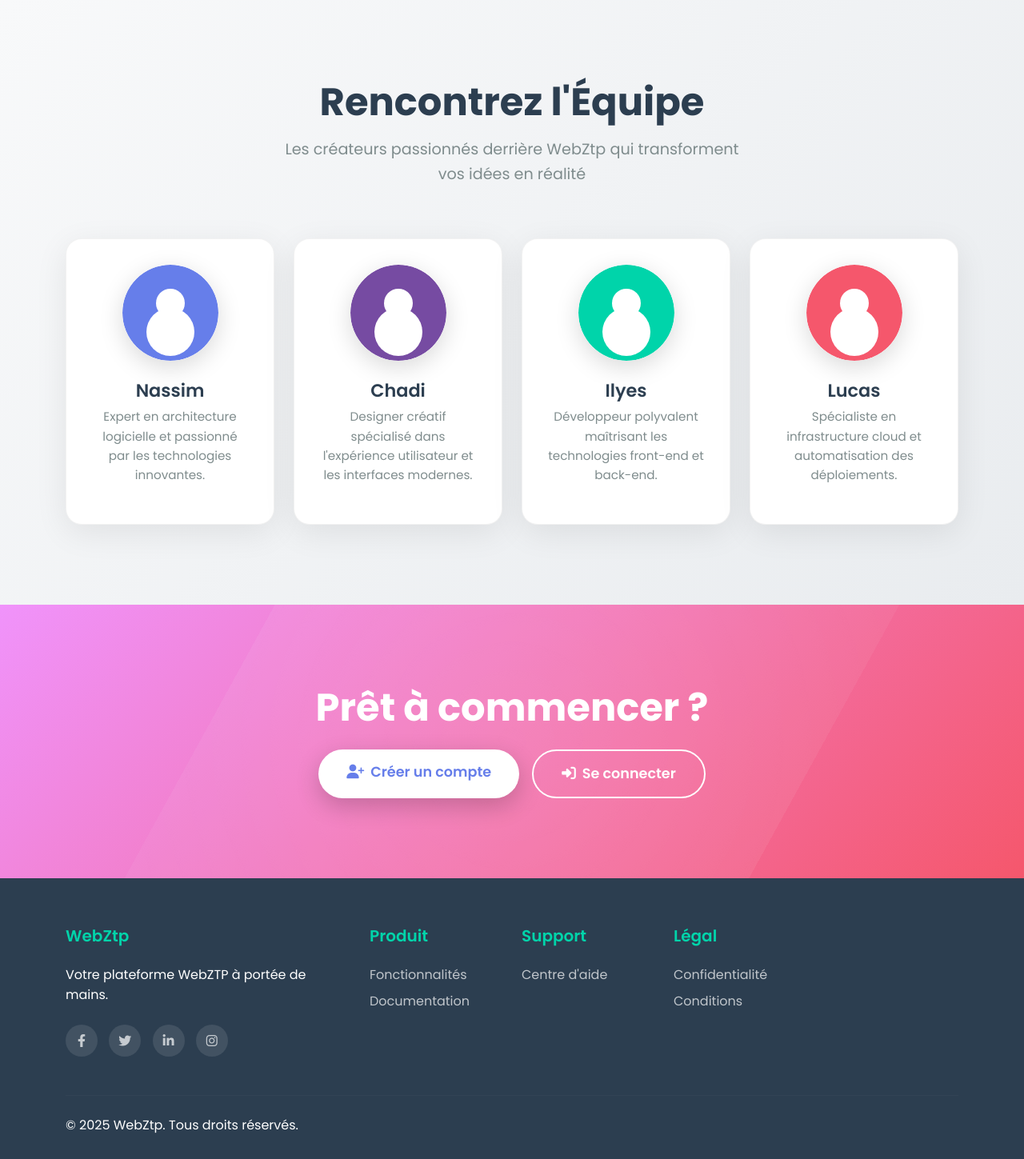
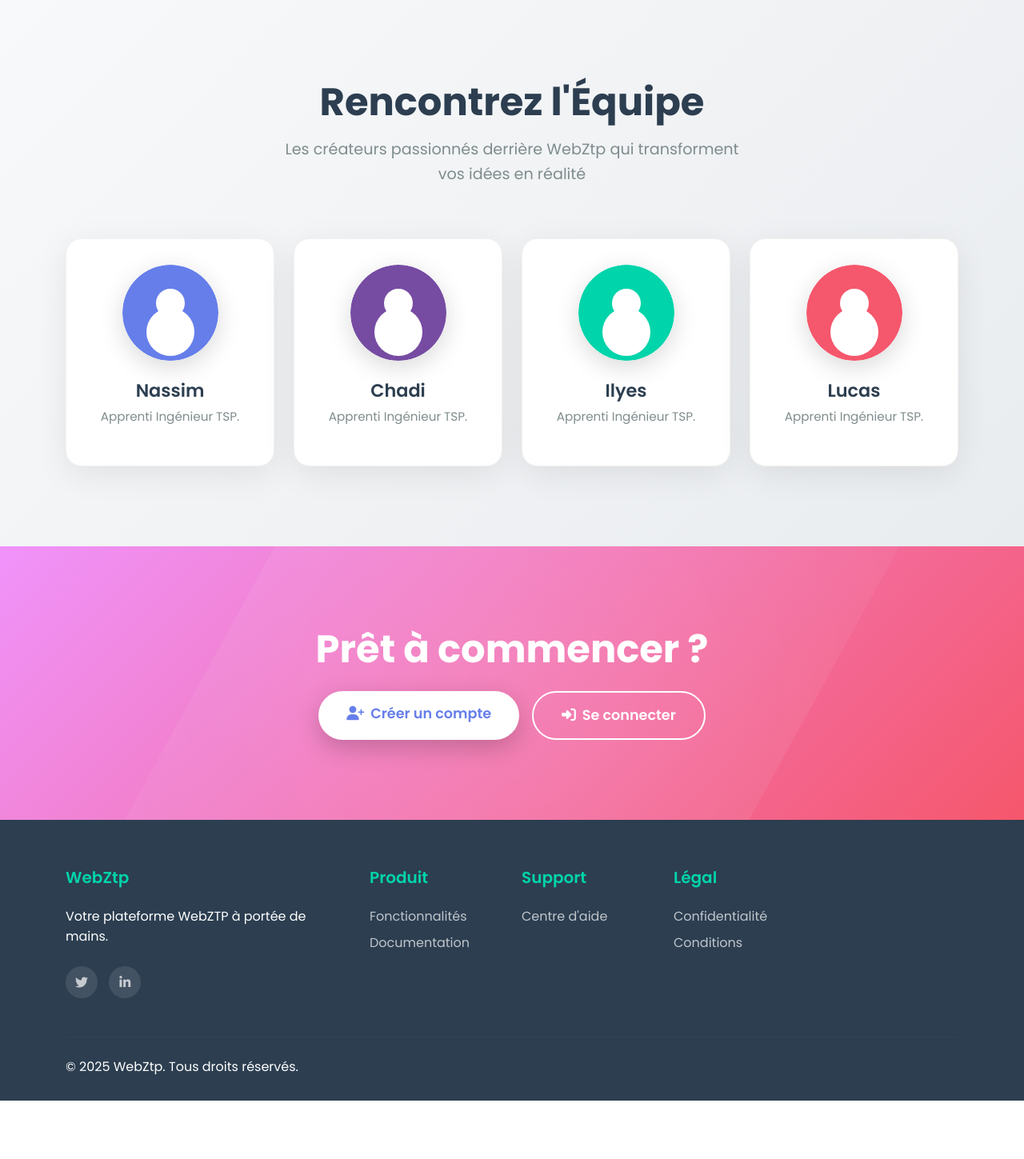
Before and after one commit to NassimEH/web-ztp, a Django app: page /home/ in a window 1280 px wide. Shown: the part 1527-2976 px from the top of the page at 80% size. After the commit the page ends 2903 px from the top, so only its background shows below. Run offline with Django 5.2, Linux system fonts and the light colour scheme; some libraries are stand-ins or nearby versions.

```diff
--- a/app/core/templates/core/landing_page.html
+++ b/app/core/templates/core/landing_page.html
@@ -674,7 +674,7 @@
                         </div>
                         <div class="creator-info">
                             <h4>Nassim</h4>
-                            <p class="creator-description">Expert en architecture logicielle et passionné par les technologies innovantes.</p>
+                            <p class="creator-description">Apprenti Ingénieur TSP.</p>
                         </div>
                     </div>
                 </div>
@@ -693,7 +693,7 @@
                         </div>
                         <div class="creator-info">
                             <h4>Chadi</h4>
-                            <p class="creator-description">Designer créatif spécialisé dans l'expérience utilisateur et les interfaces modernes.</p>
+                            <p class="creator-description">Apprenti Ingénieur TSP.</p>
                         </div>
                     </div>
                 </div>
@@ -712,7 +712,7 @@
                         </div>
                         <div class="creator-info">
                             <h4>Ilyes</h4>
-                            <p class="creator-description">Développeur polyvalent maîtrisant les technologies front-end et back-end.</p>
+                            <p class="creator-description">Apprenti Ingénieur TSP.</p>
                         </div>
                     </div>
                 </div>
@@ -731,7 +731,7 @@
                         </div>
                         <div class="creator-info">
                             <h4>Lucas</h4>
-                            <p class="creator-description">Spécialiste en infrastructure cloud et automatisation des déploiements.</p>
+                            <p class="creator-description">Apprenti Ingénieur TSP.</p>
                         </div>
                     </div>
                 </div>
@@ -766,10 +766,8 @@
                         Votre plateforme WebZTP à portée de mains.
                     </p>
                     <div class="social-links">
-                        <a href="#"><i class="fab fa-facebook-f"></i></a>
                         <a href="#"><i class="fab fa-twitter"></i></a>
                         <a href="#"><i class="fab fa-linkedin-in"></i></a>
-                        <a href="#"><i class="fab fa-instagram"></i></a>
                     </div>
                 </div>
 
```
